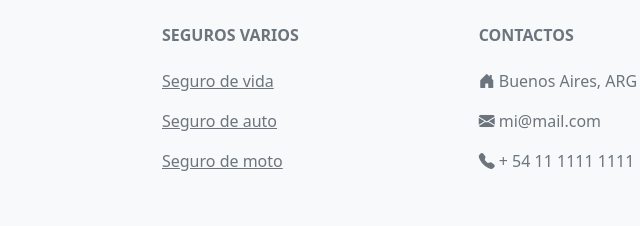
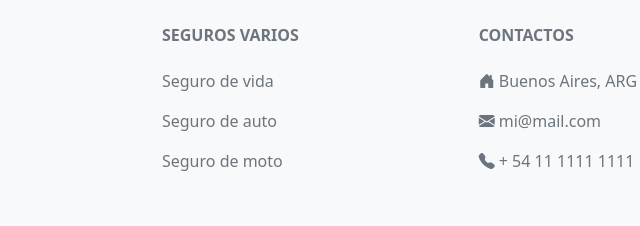
Before and after one commit to ltallarico12/ProyectoCoderHouse, a plain HTML site: page pages/seguros.html in a window 1280 px wide. Shown: the part 2289-2515 px from the top of the page, 395-1035 px from the left. Drawn offline with nearby package versions, Linux system fonts and the light colour scheme.

Commit message:
Borrado de comentarios del footer en las 5 paginas

```diff
--- a/pages/seguros.html
+++ b/pages/seguros.html
@@ -99,18 +99,12 @@
             </div>
         </section>
     </main>
-        <!-- Footer -->
     <footer class="footer text-center text-lg-start bg-light text-muted">
-            <!-- Section: Social media -->
         <section
         class="d-flex justify-content-center justify-content-lg-between p-4 border-bottom">
-            <!-- Left -->
         <div class="me-5 d-none d-lg-block" >
             <span>Contactese con nosotros en las siguientes redes sociales:</span>
         </div>
-            <!-- Left -->
-
-            <!-- Right -->
         <div>
             <a href="" class="me-4 text-reset">
                 <i class="bi bi-facebook"></i>
@@ -131,18 +125,11 @@
                 <i class="bi bi-github"></i>
             </a>
         </div>
-            <!-- Right -->
         </section>
-            <!-- Section: Social media -->
-
-            <!-- Section: Links  -->
         <section class="">
         <div class="container text-center text-md-start mt-5">
-                <!-- Grid row -->
             <div class="row mt-3">
-                <!-- Grid column -->
             <div class="col-md-3 col-lg-4 col-xl-3 mx-auto mb-4">
-                    <!-- Content -->
                 <h6 class="text-uppercase fw-bold mb-4">
                 <i class="fas fa-gem me-3"></i>NanoT broker
                 </h6>
@@ -150,29 +137,21 @@
                 Lorem ipsum dolor sit amet consectetur, adipisicing elit. Voluptas voluptatum dolorum quod tenetur minus qui cumque quidem, autem labore. Libero.
                 </p>
             </div>
-                <!-- Grid column -->
-
-                <!-- Grid column -->
             <div class="col-md-3 col-lg-2 col-xl-2 mx-auto mb-4">
-                    <!-- Links -->
                 <h6 class="text-uppercase fw-bold mb-4">
                 Seguros varios
                 </h6>
                 <p>
-                    <a href="#!" class="text-reset">Seguro de vida</a>
+                <a href="#!" class="text-reset text-decoration-none">Seguro de vida</a>
                 </p>
                 <p>
-                    <a href="#!" class="text-reset">Seguro de auto</a>
+                <a href="#!" class="text-reset text-decoration-none">Seguro de auto</a>
                 </p>
                 <p>
-                    <a href="#!" class="text-reset">Seguro de moto</a>
+                <a href="#!" class="text-reset text-decoration-none">Seguro de moto</a>
                 </p>
             </div>
-                <!-- Grid column -->
-
-                <!-- Grid column -->
             <div class="col-md-4 col-lg-3 col-xl-3 mx-auto mb-md-0 mb-4">
-                    <!-- Links -->
                 <h6 class="text-uppercase fw-bold mb-4">
                 Contactos
                 </h6>
@@ -180,21 +159,14 @@
                 <p><i class="bi bi-envelope-fill"></i> mi@mail.com</p>
                 <p><i class="bi bi-telephone-fill"></i> + 54 11 1111 1111 </p>
             </div>
-                <!-- Grid column -->
             </div>
-                <!-- Grid row -->
         </div>
         </section>
-            <!-- Section: Links  -->
-
-            <!-- Copyright -->
         <div class="text-center p-4" style="background-color: rgba(0, 0, 0, 0.05);">
         © 2022 Derechos de autor:
         <a class="text-reset fw-bold" href="../index.html">Nanotbroker.com</a>
         </div>
-            <!-- Copyright -->
     </footer>
-        <!-- Footer -->
     <script src="https://unpkg.com/aos@2.3.1/dist/aos.js"></script>
     <script>
         AOS.init();
```
Also changed, not shown: index.html (+0 -28 lines), pages/contactos.html (+3 -31 lines), pages/cotizar.html (+3 -31 lines), pages/nosotros.html (+3 -30 lines). Lines whose indentation alone changed are shown as unchanged.
